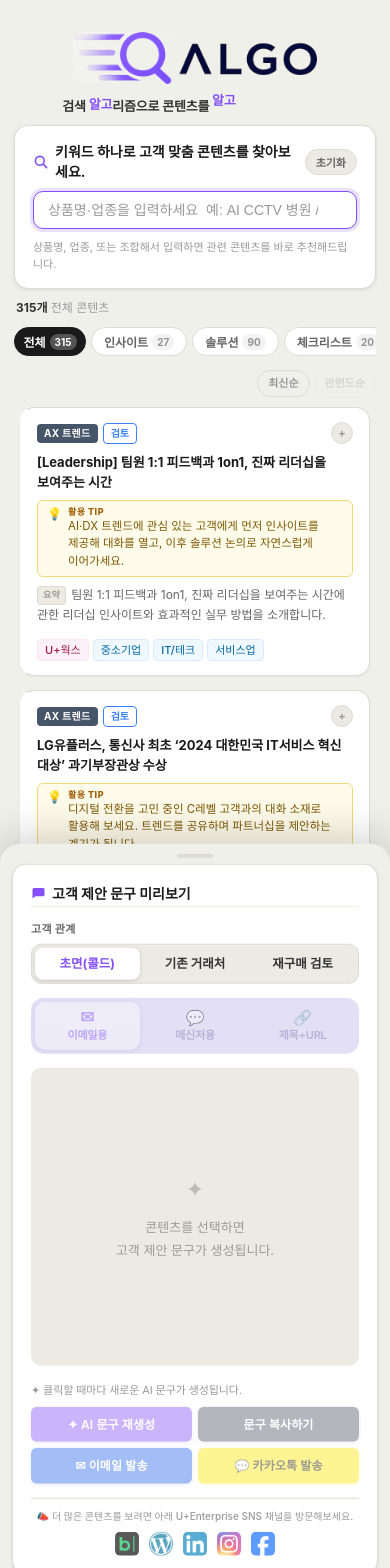
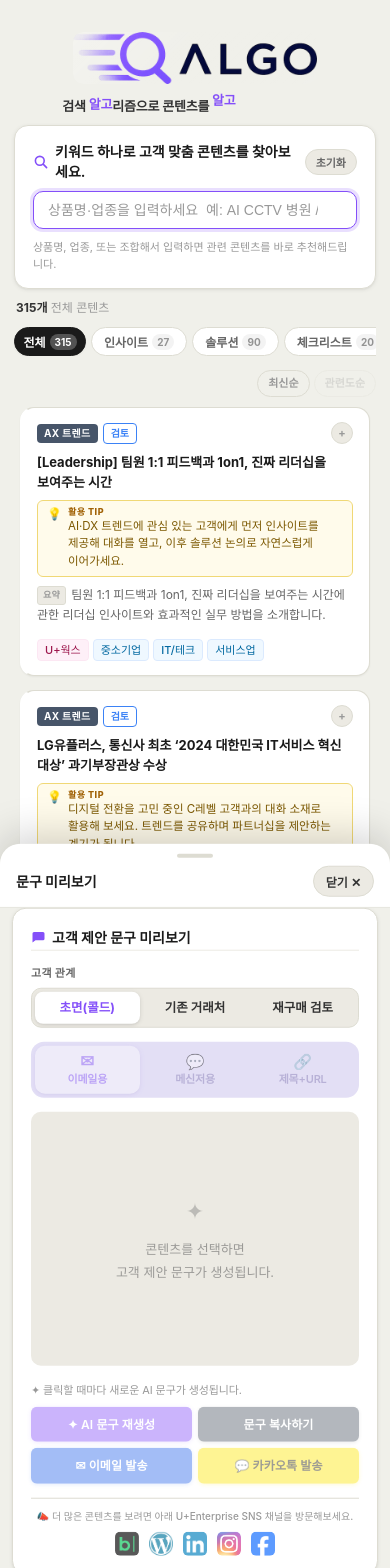
Before and after one commit to kccool87/b2bcontentgenerator, a React (Vite) app: page / in a window 390 px wide. Shown: the top 1568 px of the page. Built offline with nearby package versions, Linux system fonts and the light colour scheme.

Commit message:
fix: 바텀시트 헤더 개선 — 직관적 닫기 버튼 + 고정 높이 88vh

```diff
--- a/src/App.css
+++ b/src/App.css
@@ -1453,6 +1453,9 @@
     bottom: 0; left: 0; right: 0;
     z-index: 301;
     height: 88vh;
+    height: 88dvh;
+    max-height: 88vh;
+    max-height: 88dvh;
     background: var(--bg-page);
     border-radius: 20px 20px 0 0;
     box-shadow: 0 -8px 40px rgba(0,0,0,0.18);
@@ -1464,20 +1467,53 @@
     transform: translateY(0);
   }
 
-  .mobile-sheet-handle-bar {
+  /* 시트 상단 헤더 (드래그 + 닫기 버튼) */
+  .mobile-sheet-header {
     flex-shrink: 0;
     display: flex;
-    align-items: center;
-    justify-content: center;
-    padding: 10px 16px 6px;
+    flex-direction: column;
+    gap: 8px;
+    padding: 10px 16px 10px;
+    border-bottom: 1px solid var(--border);
     touch-action: none;
     cursor: grab;
+    background: var(--bg-card);
+    border-radius: 20px 20px 0 0;
   }
-  .mobile-sheet-handle {
+  .mobile-sheet-pill {
     width: 36px;
     height: 4px;
     background: var(--border);
     border-radius: 2px;
+    align-self: center;
+  }
+  .mobile-sheet-title-row {
+    display: flex;
+    align-items: center;
+    justify-content: space-between;
+  }
+  .mobile-sheet-title {
+    font-size: 14px;
+    font-weight: 700;
+    color: var(--text-1);
+  }
+  .mobile-sheet-close-btn {
+    display: flex;
+    align-items: center;
+    gap: 4px;
+    padding: 6px 12px;
+    background: var(--bg-muted);
+    border: 1px solid var(--border);
+    border-radius: 999px;
+    font-size: 12px;
+    font-weight: 600;
+    color: var(--text-2);
+    cursor: pointer;
+    transition: background 0.15s, color 0.15s;
+  }
+  .mobile-sheet-close-btn:active {
+    background: var(--border);
+    color: var(--text-1);
   }
 
   .mobile-sheet-content {
--- a/src/App.jsx
+++ b/src/App.jsx
@@ -248,12 +248,21 @@
             ref={sheetRef}
           >
             <div
-              className="mobile-sheet-handle-bar"
+              className="mobile-sheet-header"
               onTouchStart={onSheetHandleTouchStart}
               onTouchMove={onSheetHandleTouchMove}
               onTouchEnd={onSheetHandleTouchEnd}
             >
-              <div className="mobile-sheet-handle" />
+              <div className="mobile-sheet-pill" />
+              <div className="mobile-sheet-title-row">
+                <span className="mobile-sheet-title">문구 미리보기</span>
+                <button
+                  className="mobile-sheet-close-btn"
+                  onClick={() => setMobileSheetOpen(false)}
+                >
+                  닫기 ✕
+                </button>
+              </div>
             </div>
             <div className="mobile-sheet-content">
               <PreviewPanel
```
